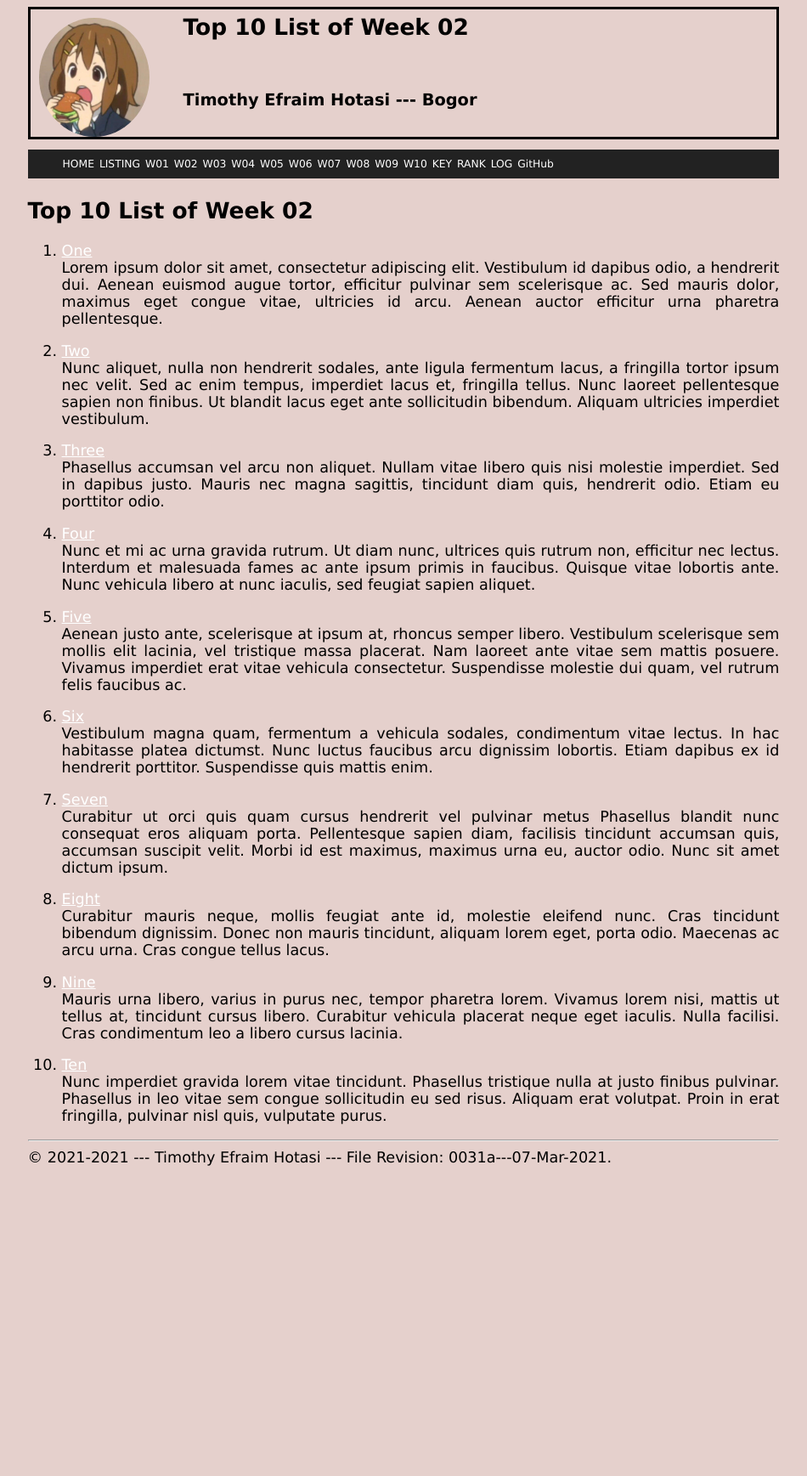
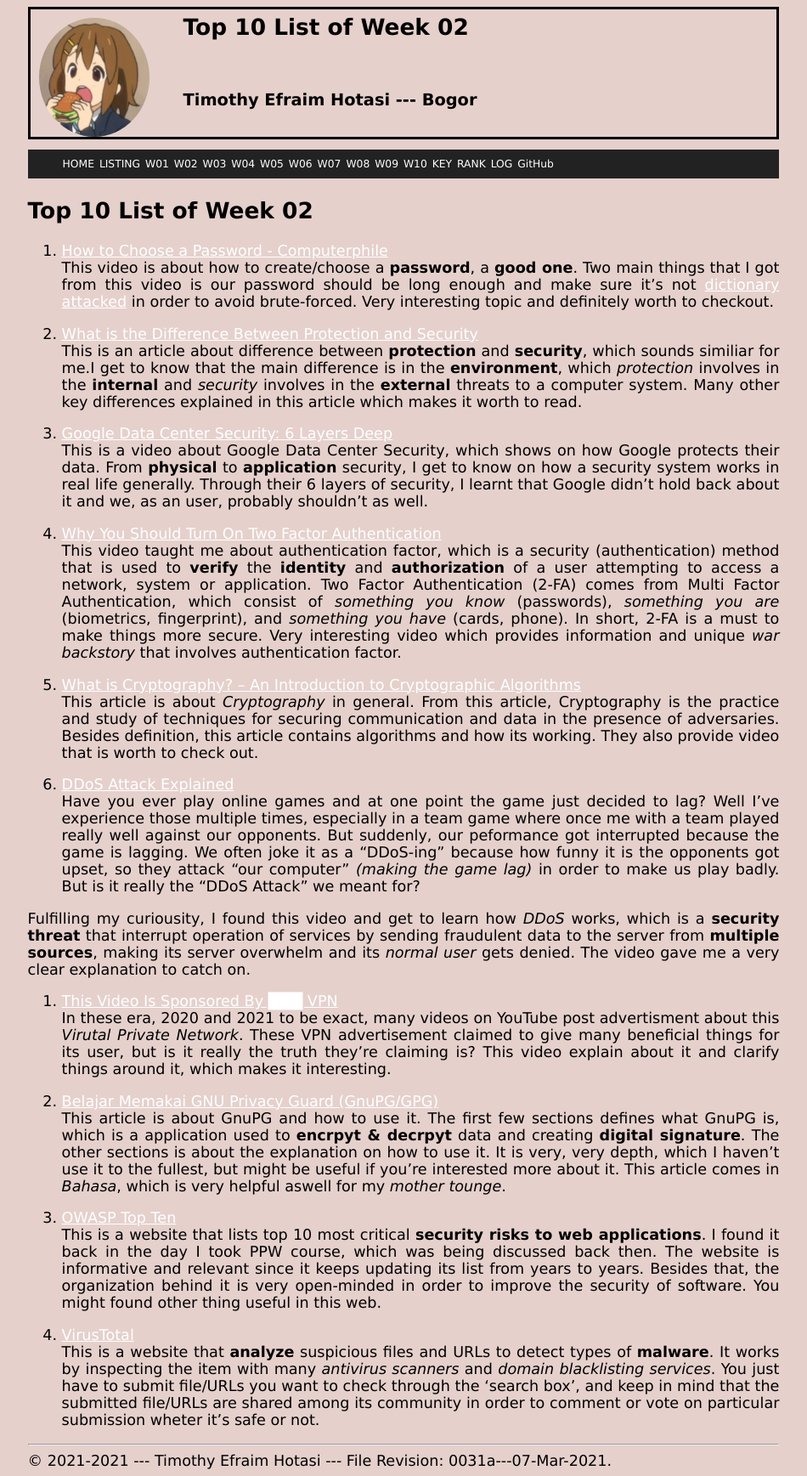
Before and after one commit to X1non/os211, a Jekyll site: the page built from w02.md, in a window 1280 px wide. Shown: the whole page at 85% size, without its empty margins (165-1115 px from the left). Built offline with Jekyll 4.4.1, drawn with Linux system fonts in a browser that asks for light colours; our own code applies the rules of GitHub Pages for plain Markdown files; before the commit the page ends 1380 px from its top, so only the background shows below that.

Commit message:
w02 done

```diff
--- /dev/null
+++ b/TXT/myrank.txt
@@ -0,0 +1,4 @@
+# TOP 10 Rank
+ZCZC W01 adamyrayeuk
+ZCZC W01 yosuahutagalung
+ZCZC W01 adamsyauqi
--- a/w02.md
+++ b/w02.md
@@ -5,72 +5,34 @@ permalink: /W02/
 
 # Top 10 List of Week 02
 
-1. [One](https://en.wikipedia.org/wiki/1)<br>
-Lorem ipsum dolor sit amet, consectetur adipiscing elit.
-Vestibulum id dapibus odio, a hendrerit dui.
-Aenean euismod augue tortor, efficitur pulvinar sem scelerisque ac.
-Sed mauris dolor, maximus eget congue vitae, ultricies id arcu.
-Aenean auctor efficitur urna pharetra pellentesque.
+1. [How to Choose a Password - Computerphile](https://www.youtube.com/watch?v=3NjQ9b3pgIg)<br>
+This video is about how to create/choose a **password**, a **good one**. Two main things that I got from this video is our password should be long enough and make sure it's not [dictionary attacked](https://searchsecurity.techtarget.com/definition/dictionary-attack) in order to avoid brute-forced. Very interesting topic and definitely worth to checkout.
 
-2. [Two](https://en.wikipedia.org/wiki/2)<br>
-Nunc aliquet, nulla non hendrerit sodales, ante ligula fermentum lacus, a fringilla tortor ipsum nec velit.
-Sed ac enim tempus, imperdiet lacus et, fringilla tellus.
-Nunc laoreet pellentesque sapien non finibus.
-Ut blandit lacus eget ante sollicitudin bibendum.
-Aliquam ultricies imperdiet vestibulum.
+2. [What is the Difference Between Protection and Security](https://pediaa.com/what-is-the-difference-between-protection-and-security/)<br>
+This is an article about difference between **protection** and **security**, which sounds similiar for me.I get to know that the main difference is in the **environment**, which *protection* involves in the **internal** and *security* involves in the **external** threats to a computer system. Many other key differences explained in this article which makes it worth to read.
 
-3. [Three](https://en.wikipedia.org/wiki/3)<br>
-Phasellus accumsan vel arcu non aliquet.
-Nullam vitae libero quis nisi molestie imperdiet.
-Sed in dapibus justo.
-Mauris nec magna sagittis, tincidunt diam quis, hendrerit odio.
-Etiam eu porttitor odio.
+3. [Google Data Center Security: 6 Layers Deep](https://www.youtube.com/watch?v=kd33UVZhnAA)<br>
+This is a video about Google Data Center Security, which shows on how Google protects their data. From **physical** to **application** security, I get to know on how a security system works in real life generally. Through their 6 layers of security, I learnt that Google didn't hold back about it and we, as an user, probably shouldn't as well.
 
-4. [Four](https://en.wikipedia.org/wiki/4)<br>
-Nunc et mi ac urna gravida rutrum.
-Ut diam nunc, ultrices quis rutrum non, efficitur nec lectus.
-Interdum et malesuada fames ac ante ipsum primis in faucibus.
-Quisque vitae lobortis ante.
-Nunc vehicula libero at nunc iaculis, sed feugiat sapien aliquet.
+4. [Why You Should Turn On Two Factor Authentication](https://www.youtube.com/watch?v=hGRii5f_uSc)<br>
+This video taught me about authentication factor, which is a security (authentication) method that is used to **verify** the **identity** and **authorization** of a user attempting to access a network, system or application. Two Factor Authentication (2-FA) comes from Multi Factor Authentication, which consist of *something you know* (passwords), *something you are* (biometrics, fingerprint), and *something you have* (cards, phone). In short, 2-FA is a must to make things more secure. Very interesting video which provides information and unique *war backstory* that involves authentication factor.
 
-5. [Five](https://en.wikipedia.org/wiki/5)<br>
-Aenean justo ante, scelerisque at ipsum at, rhoncus semper libero.
-Vestibulum scelerisque sem mollis elit lacinia, vel tristique massa placerat.
-Nam laoreet ante vitae sem mattis posuere.
-Vivamus imperdiet erat vitae vehicula consectetur.
-Suspendisse molestie dui quam, vel rutrum felis faucibus ac.
+5. [What is Cryptography? – An Introduction to Cryptographic Algorithms](https://www.edureka.co/blog/what-is-cryptography/)<br>
+This article is about *Cryptography* in general. From this article, Cryptography is the practice and study of techniques for securing communication and data in the presence of adversaries. Besides definition, this article contains algorithms and how its working. They also provide video that is worth to check out.
 
-6. [Six](https://en.wikipedia.org/wiki/6)<br>
-Vestibulum magna quam, fermentum a vehicula sodales, condimentum vitae lectus.
-In hac habitasse platea dictumst.
-Nunc luctus faucibus arcu dignissim lobortis.
-Etiam dapibus ex id hendrerit porttitor.
-Suspendisse quis mattis enim.
+6. [DDoS Attack Explained](https://www.youtube.com/watch?v=ilhGh9CEIwM)<br>
+Have you ever play online games and at one point the game just decided to lag? Well I've experience those multiple times, especially in a team game where once me with a team played really well against our opponents. But suddenly, our peformance got interrupted because the game is lagging. We often joke it as a "DDoS-ing" because how funny it is the opponents got upset, so they attack "our computer" *(making the game lag)* in order to make us play badly. But is it really the "DDoS Attack" we meant for?
 
-7. [Seven](https://en.wikipedia.org/wiki/7)<br>
-Curabitur ut orci quis quam cursus hendrerit vel pulvinar metus
-Phasellus blandit nunc consequat eros aliquam porta.
-Pellentesque sapien diam, facilisis tincidunt accumsan quis, accumsan suscipit velit.
-Morbi id est maximus, maximus urna eu, auctor odio.
-Nunc sit amet dictum ipsum.
+Fulfilling my curiousity, I found this video and get to learn how *DDoS* works, which is a **security threat** that interrupt operation of services by sending fraudulent data to the server from **multiple sources**, making its server overwhelm and its *normal user* gets denied. The video gave me a very clear explanation to catch on.
 
-8. [Eight](https://en.wikipedia.org/wiki/8)<br>
-Curabitur mauris neque, mollis feugiat ante id, molestie eleifend nunc.
-Cras tincidunt bibendum dignissim.
-Donec non mauris tincidunt, aliquam lorem eget, porta odio.
-Maecenas ac arcu urna.
-Cras congue tellus lacus.
+7. [This Video Is Sponsored By ███ VPN](https://www.youtube.com/watch?v=WVDQEoe6ZWY)<br>
+In these era, 2020 and 2021 to be exact, many videos on YouTube post advertisment about this *Virutal Private Network*. These VPN advertisement claimed to give many beneficial things for its user, but is it really the truth they're claiming is? This video explain about it and clarify things around it, which makes it interesting.
 
-9. [Nine](https://en.wikipedia.org/wiki/9)<br>
-Mauris urna libero, varius in purus nec, tempor pharetra lorem.
-Vivamus lorem nisi, mattis ut tellus at, tincidunt cursus libero.
-Curabitur vehicula placerat neque eget iaculis.
-Nulla facilisi.
-Cras condimentum leo a libero cursus lacinia.
+8. [Belajar Memakai GNU Privacy Guard (GnuPG/GPG)](https://medium.com/kode-dan-kodean/belajar-memakai-gnu-privacy-guard-gnupg-gpg-3944e19dba91)<br>
+This article is about GnuPG and how to use it. The first few sections defines what GnuPG is, which is a application used to **encrpyt & decrpyt** data and creating **digital signature**. The other sections is about the explanation on how to use it. It is very, very depth, which I haven't use it to the fullest, but might be useful if you're interested more about it. This article comes in *Bahasa*, which is very helpful aswell for my *mother tounge*.
 
-10. [Ten](https://en.wikipedia.org/wiki/10)<br>
-Nunc imperdiet gravida lorem vitae tincidunt.
-Phasellus tristique nulla at justo finibus pulvinar.
-Phasellus in leo vitae sem congue sollicitudin eu sed risus.
-Aliquam erat volutpat.
-Proin in erat fringilla, pulvinar nisl quis, vulputate purus.
+9. [OWASP Top Ten](https://owasp.org/www-project-top-ten/)<br>
+This is a website that lists top 10 most critical **security risks to web applications**. I found it back in the day I took PPW course, which was being discussed back then. The website is informative and relevant since it keeps updating its list from years to years. Besides that, the organization behind it is very open-minded in order to improve the security of software. You might found other thing useful in this web.
+
+10. [VirusTotal](https://www.virustotal.com/gui/)<br>
+This is a website that **analyze** suspicious files and URLs to detect types of **malware**. It works by inspecting the item with many *antivirus scanners* and *domain blacklisting services*. You just have to submit file/URLs you want to check through the 'search box', and keep in mind that the submitted file/URLs are shared among its community in order to comment or vote on particular submission wheter it's safe or not.
```
Also changed, not shown: TXT/mylog.txt (+10 -0 lines), 2 other files.
